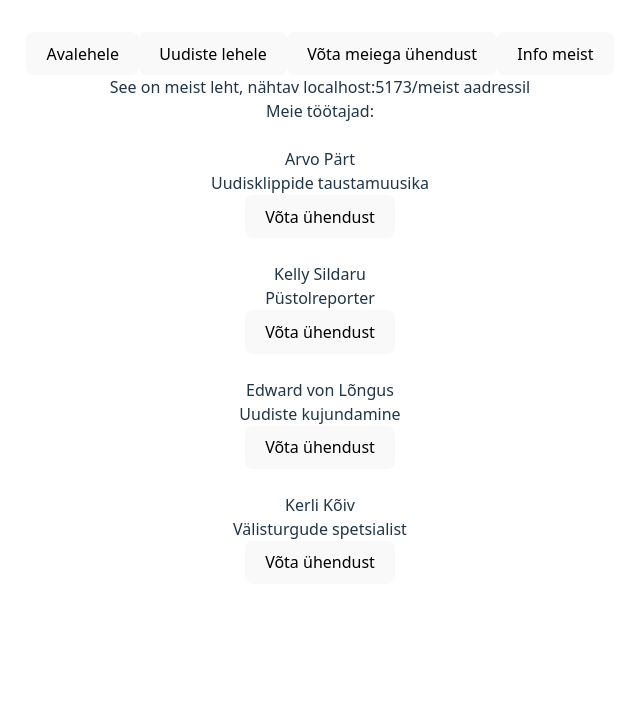
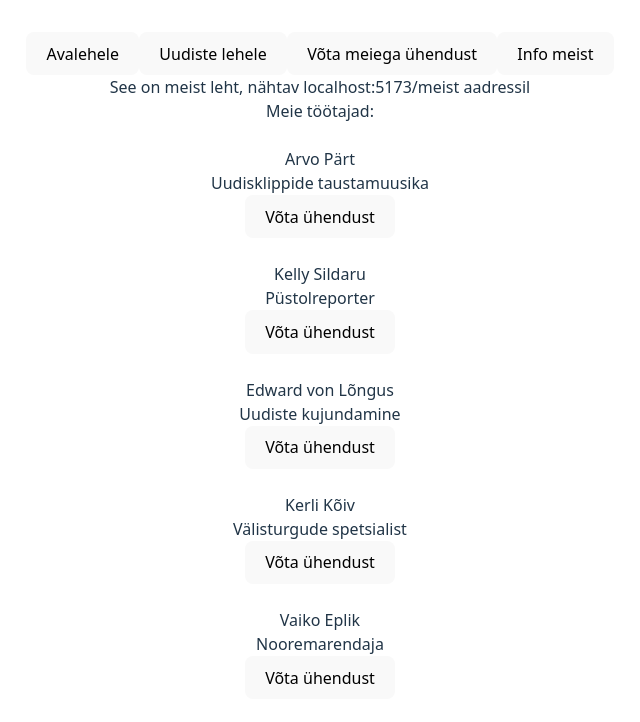
Before and after one commit to hallapmark/news, a React (Vite) app: page /meist in a window 1280 px wide. Shown: the top 722 px of the page, without its empty margins (320-960 px from the left). Built offline with nearby package versions, Linux system fonts and the light colour scheme.

Commit message:
Display employees dynamically
practice display with map

```diff
--- a/src/pages/Meist.jsx
+++ b/src/pages/Meist.jsx
@@ -2,6 +2,13 @@ import { useState } from "react";
 
 function Meist() {
   const [kontakt, setKontakt] = useState("");
+  const tootajad = [
+    {nimi: "Arvo Pärt", ala: "Uudisklippide taustamuusika", telefon: "+372 123123"},
+    {nimi: "Kelly Sildaru", ala: "Püstolreporter", telefon: "+372 123124"},
+    {nimi: "Edward von Lõngus", ala: "Uudiste kujundamine", telefon: "+372 123125"},
+    {nimi: "Kerli Kõiv", ala: "Välisturgude spetsialist", telefon: "+372 123126"},
+    {nimi: "Vaiko Eplik", ala: "Nooremarendaja", telefon: "+372 123127"},
+  ]
 
   function n2itaKontakt(e, kontakt) {
     e.stopPropagation();
@@ -14,30 +21,21 @@ function Meist() {
       <div>Meie töötajad:</div>
       <br />
 
-      <div>Arvo Pärt</div>
-      <div>Uudisklippide taustamuusika</div>
-      <button onClick={(e) => n2itaKontakt(e, "+372 123123")}>Võta ühendust</button>
+      <div>
+        {tootajad.map(tootaja =>
+          <div key={tootaja.nimi}>
+            <div>{tootaja.nimi}</div>
+            <div>{tootaja.ala}</div>
+            <button onClick={(e) => n2itaKontakt(e, tootaja.telefon)}>Võta ühendust</button>
+            <br />
+            <br />
+          </div>
+        )}
+
+      </div>
+
       <br />
       <br />
-
-      <div>Kelly Sildaru</div>
-      <div>Püstolreporter</div>
-      <button onClick={(e) => n2itaKontakt(e, "+372 123124")}>Võta ühendust</button>
-      <br />
-      <br />
-
-      <div>Edward von Lõngus</div>
-      <div>Uudiste kujundamine</div>
-      <button onClick={(e) => n2itaKontakt(e, "+372 123125")}>Võta ühendust</button>
-      <br />
-      <br />
-
-      <div>Kerli Kõiv</div>
-      <div>Välisturgude spetsialist</div>
-      <button onClick={(e) => n2itaKontakt(e, "+372 123126")}>Võta ühendust</button>
-      <br />
-      <br />
-
       {kontakt !== "" && <div>Tema kontakt: {kontakt}</div>}
     </div>
   );
```
